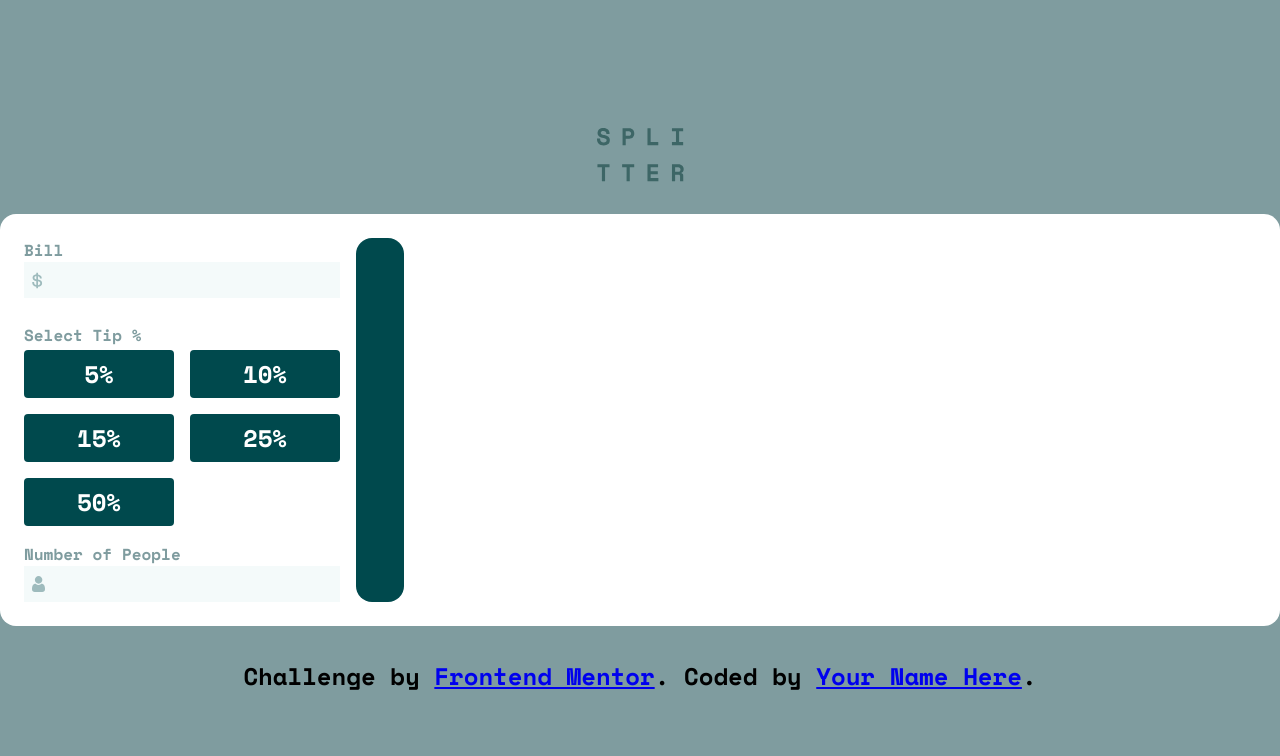
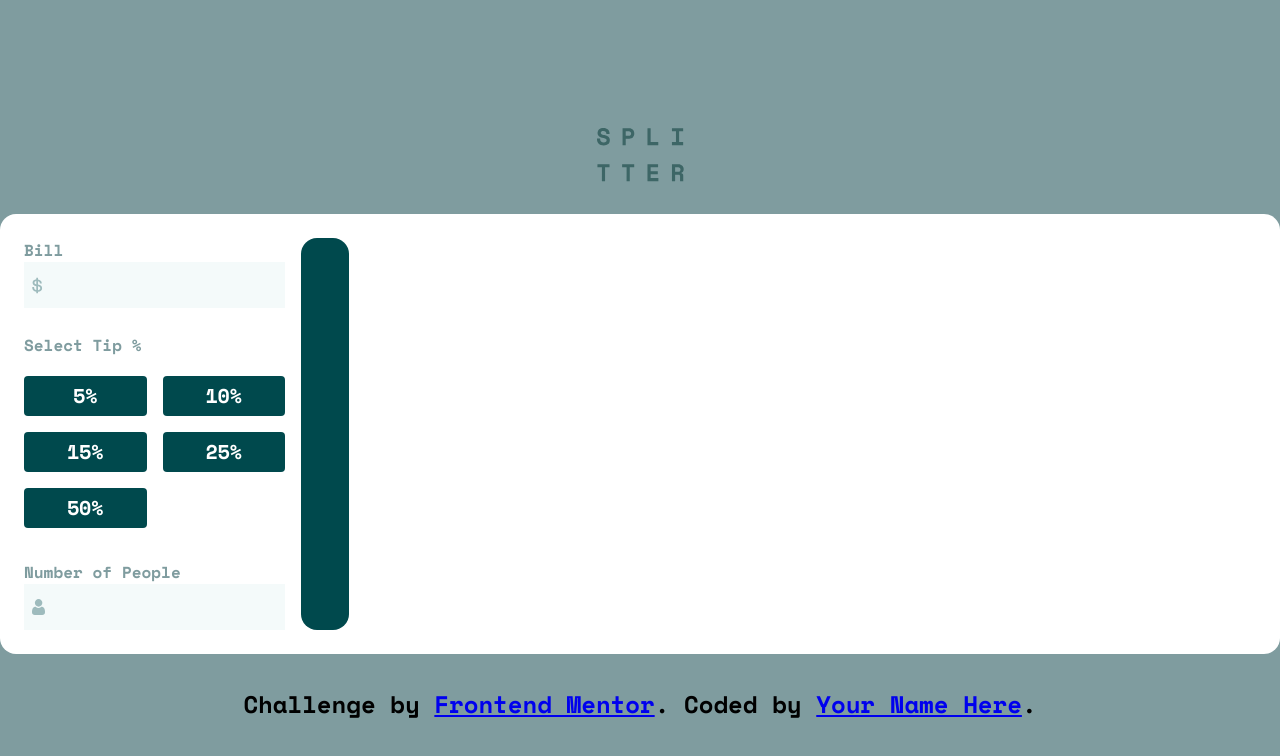
Before and after one commit to sam-hilliard/tip-calculator-app, a React (Create React App) app: page / in a window 1280 px wide. Shown: the top 756 px of the page. Built offline with nearby package versions, Linux system fonts and the light colour scheme.

Commit message:
refined tip form layout

```diff
--- a/src/components/App/App.css
+++ b/src/components/App/App.css
@@ -12,6 +12,7 @@
     --strong-cyan: hsl(172, 67%, 45%);
 
     --br: 1rem;
+    --smooth-transition: 300ms ease-in-out;
 }
 
 /* typography */
@@ -22,6 +23,14 @@ body {
     font-weight: 700;
 
     background-color: var(--grayish-cyan);
+}
+
+.btn, .input {
+    font-size: 1.25rem;
+}
+
+.lbl {
+    font-size: 1rem;
 }
 
 /* general/utility styles */
@@ -66,7 +75,6 @@ body {
 
 .lbl {
     color: var(--grayish-cyan);
-    font-size: 1rem;
 }
 
 
@@ -97,7 +105,7 @@ body {
     border: none;
     background-color: var(--very-light-grayish-cyan);
     direction: rtl;
-    padding: 0 0.5rem;
+    padding: 0.5rem;
     color: var(--very-dark-cyan);
 }
 
@@ -106,6 +114,8 @@ body {
     display: grid;
     grid-template-columns: repeat(2, 1fr);
     gap: 1rem;
+
+    padding: 1rem 0;
 }
 
 .btn {
@@ -114,4 +124,13 @@ body {
     background-color: var(--very-dark-cyan);
     border-radius: 0.25rem;
     padding: 0.25em 0;
+
+    transition: background-color var(--smooth-transition);
 }
+
+.btn:hover {
+    --darker: hsl(183, 100%, 10%);
+
+    cursor: pointer;
+    background-color: var(--darker);
+}
```
